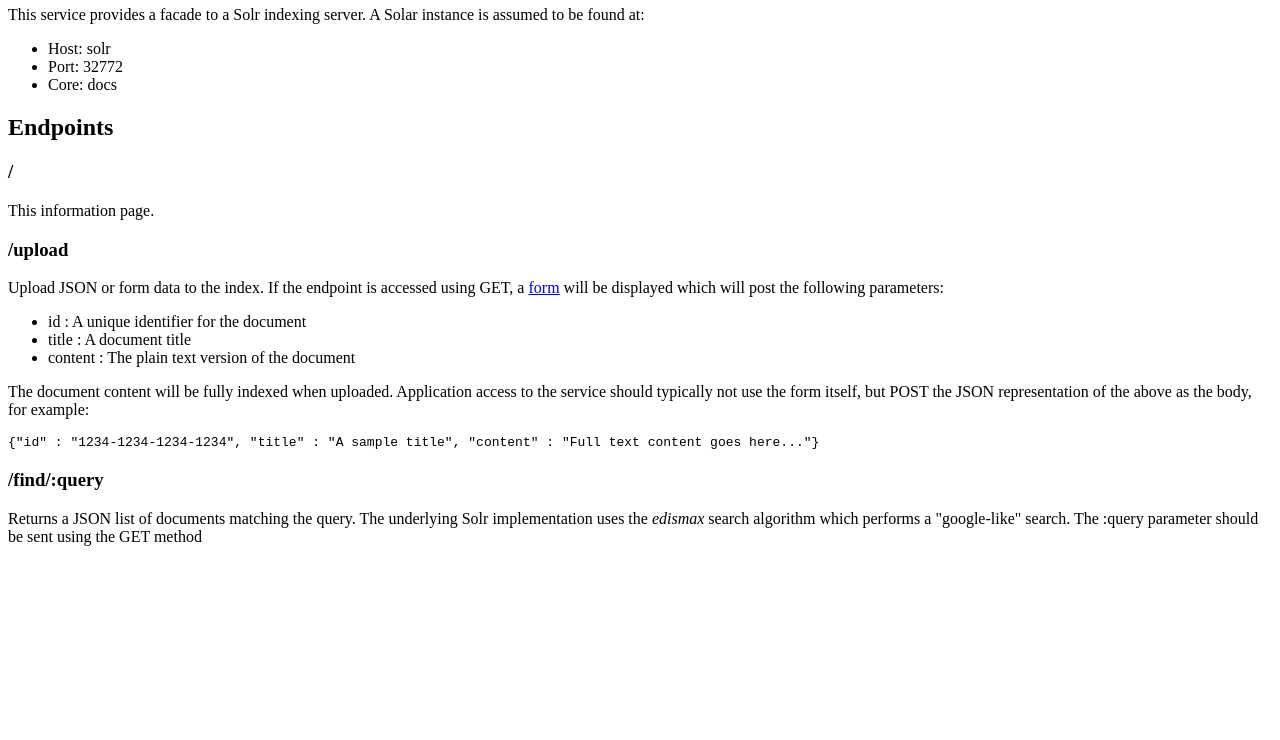
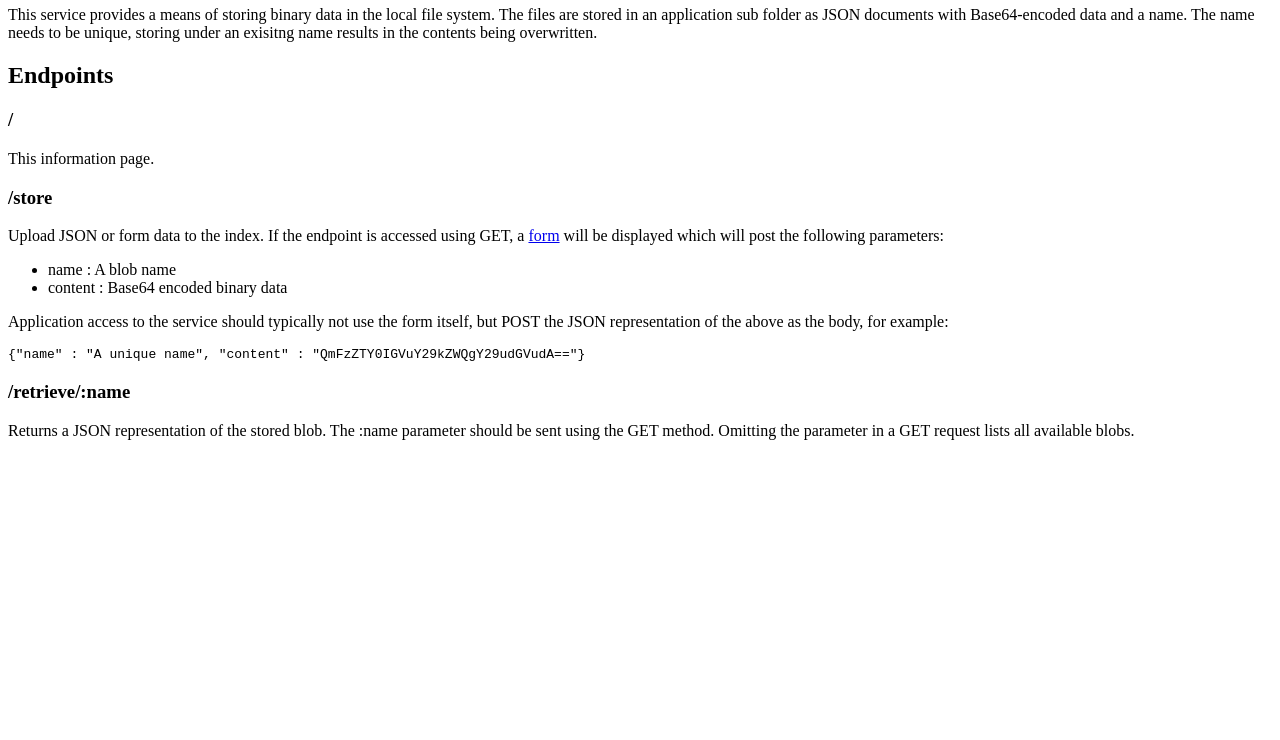
Before and after one commit to ss73/kds-blob_service, a website: page views/info.html in a window 1280 px wide. Shown: the part 60-800 px from the top of the page. Drawn offline with Linux system fonts and the light colour scheme.

Commit message:
Updated information

```diff
--- a/views/info.html
+++ b/views/info.html
@@ -1,42 +1,38 @@
 <html>
     <head>
-        <title>Index Service</title>
+        <title>Blob Service</title>
     </head>
     <body>
-        <h1>Index Service</h1>
-        This service provides a facade to a Solr indexing server.
-        A Solar instance is assumed to be found at:
-        <ul>
-            <li>Host: solr</li>
-            <li>Port: 32772</li>
-            <li>Core: docs</li>
-        </ul>
+        <h1>Blob Service</h1>
+        This service provides a means of storing binary data in the local
+        file system. The files are stored in an application sub folder as
+        JSON documents with Base64-encoded data and a name. The name needs
+        to be unique, storing under an exisitng name results in the contents
+        being overwritten.
+
         <h2>Endpoints</h2>
         <h3>/</h3>
         This information page.
-        <h3>/upload</h3>
+        <h3>/store</h3>
         Upload JSON or form data to the index. If the endpoint is accessed
-        using GET, a <a href="/upload">form</a> will be displayed which will
+        using GET, a <a href="/store">form</a> will be displayed which will
         post the following parameters:
         <ul>
-            <li>id : A unique identifier for the document</li>
-            <li>title : A document title</li>
-            <li>content : The plain text version of the document</li>
+            <li>name : A blob name</li>
+            <li>content : Base64 encoded binary data</li>
         </ul>
-        The document content will be fully indexed when uploaded. Application
-        access to the service should typically not use the form itself, but
-        POST the JSON representation of the above as the body, for example:
+        Application access to the service should typically not use the form
+        itself, but POST the JSON representation of the above as the body,
+        for example:
         <p>
             <code>
-                {"id" : "1234-1234-1234-1234",
-                 "title" : "A sample title",
-                 "content" : "Full text content goes here..."}
+                {"name" : "A unique name",
+                 "content" : "QmFzZTY0IGVuY29kZWQgY29udGVudA=="}
             </code>
         </p>
-        <h3>/find/:query</h3>
-        Returns a JSON list of documents matching the query. The underlying
-        Solr implementation uses the <em>edismax</em> search algorithm which
-        performs a "google-like" search. The :query parameter should be sent
-        using the GET method
+        <h3>/retrieve/:name</h3>
+        Returns a JSON representation of the stored blob. The :name parameter
+        should be sent using the GET method. Omitting the parameter in a GET
+        request lists all available blobs.
     </body>
 </html>
```
